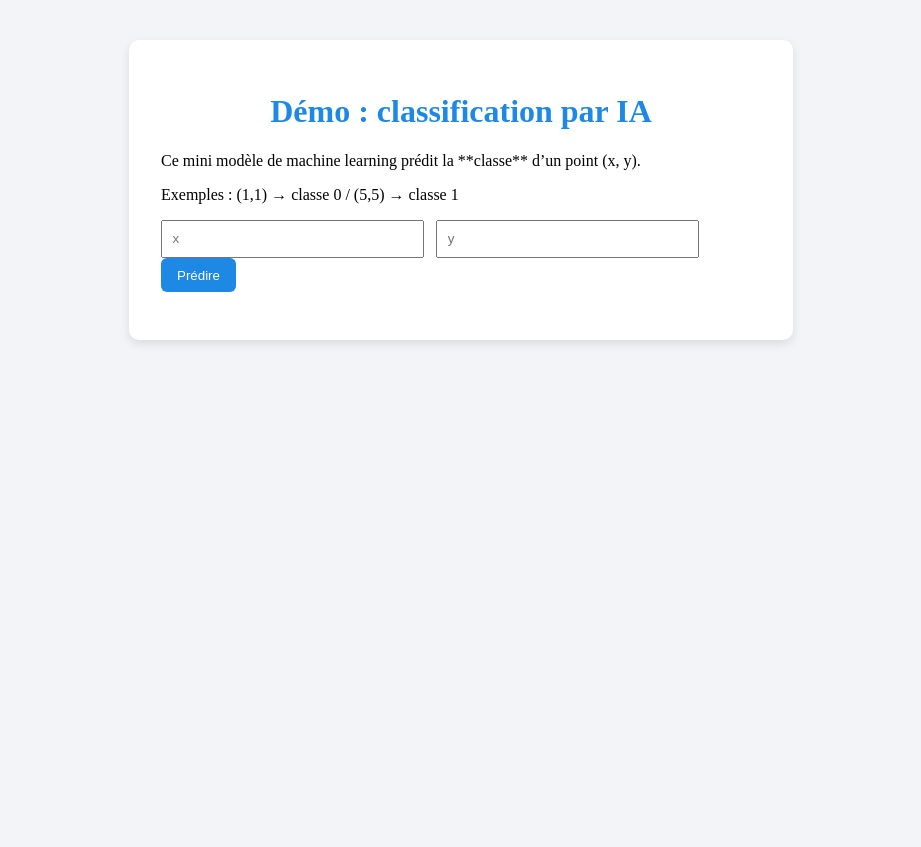
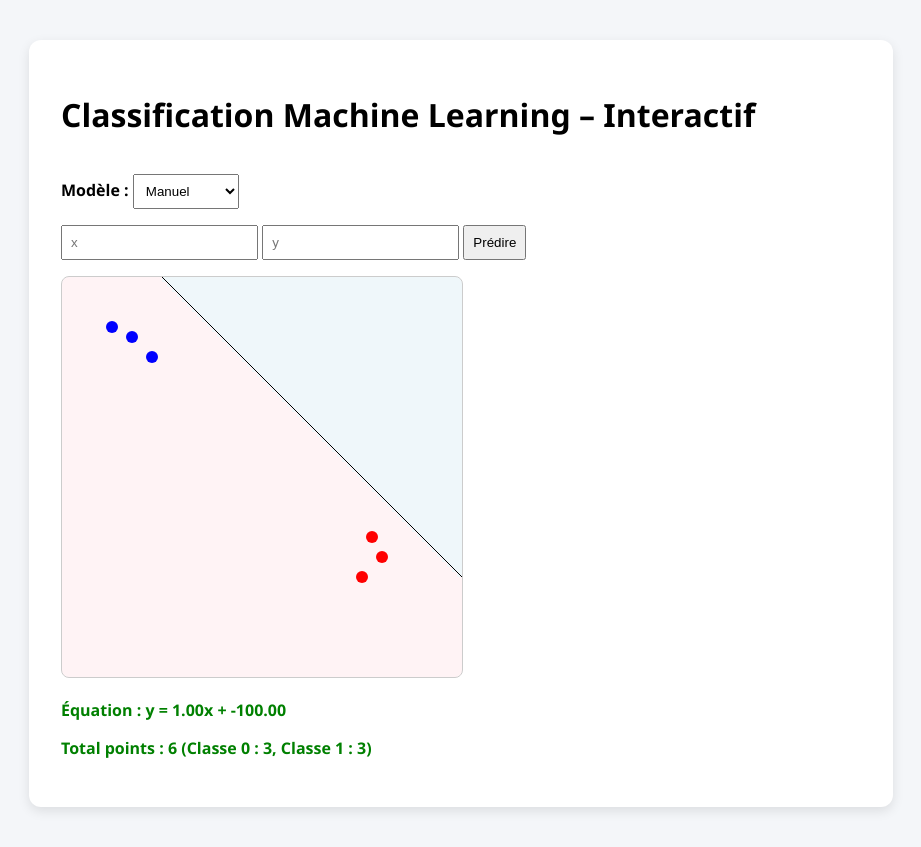
Before and after one commit to EJM0101/explorateur-ia, a Django app: template ml/templates/ml/index.html in a window 1280 px wide. Shown: the whole page, without its empty margins (179-1100 px from the left). Before the commit the page ends 344 px from the top, so only its background shows below. Run offline with Django 4.2, Linux system fonts and the light colour scheme; the template is opened without the code that fills it, so the values that code supplies are empty.

Commit message:
Update index.html

```diff
--- a/ml/templates/ml/index.html
+++ b/ml/templates/ml/index.html
@@ -2,74 +2,171 @@
 <html lang="fr">
 <head>
   <meta charset="UTF-8">
-  <title>Apprentissage automatique (ML)</title>
+  <title>Mini-App ML Interactive</title>
   <style>
     body {
-      background: #f2f4f8;
+      font-family: 'Segoe UI', sans-serif;
+      background: #f4f6f9;
       padding: 2rem;
     }
     .container {
-      max-width: 600px;
+      max-width: 800px;
       margin: auto;
       background: white;
       padding: 2rem;
-      border-radius: 10px;
-      box-shadow: 0 4px 10px rgba(0,0,0,0.1);
+      border-radius: 12px;
+      box-shadow: 0 4px 12px rgba(0,0,0,0.1);
     }
-    h1 {
-      text-align: center;
-      color: #1e88e5;
+    canvas {
+      border: 1px solid #ccc;
+      border-radius: 8px;
+      margin-top: 1rem;
     }
-    input {
-      padding: 0.6rem;
-      width: 40%;
-      margin-right: 0.5rem;
+    input, button, select {
+      margin-top: 1rem;
+      padding: 0.5rem;
     }
-    button {
-      padding: 0.6rem 1rem;
-      background: #1e88e5;
-      color: white;
-      border: none;
-      border-radius: 6px;
-      cursor: pointer;
-    }
-    .result {
+    #output {
       margin-top: 1rem;
       font-weight: bold;
-      color: #2e7d32;
+      color: green;
     }
   </style>
 </head>
 <body>
   <div class="container">
-    <h1>Démo : classification par IA</h1>
-    <p>Ce mini modèle de machine learning prédit la **classe** d’un point (x, y).</p>
-    <p>Exemples : (1,1) → classe 0 / (5,5) → classe 1</p>
+    <h1>Classification Machine Learning – Interactif</h1>
+    <label for="modelSelect"><strong>Modèle :</strong></label>
+    <select id="modelSelect" onchange="drawAll()">
+      <option value="manuel">Manuel</option>
+      <option value="regression">Régression</option>
+    </select>
 
-    <input type="number" id="x" step="0.1" placeholder="x">
-    <input type="number" id="y" step="0.1" placeholder="y">
-    <button onclick="predict()">Prédire</button>
+    <br>
+    <input type="number" id="x" placeholder="x">
+    <input type="number" id="y" placeholder="y">
+    <button onclick="classer()">Prédire</button>
 
-    <div class="result" id="output"></div>
+    <canvas id="canvas" width="400" height="400"></canvas>
+    <div id="output"></div>
   </div>
 
   <script>
-    function predict() {
-      const x = document.getElementById('x').value;
-      const y = document.getElementById('y').value;
-      const form = new FormData();
-      form.append('x', x);
-      form.append('y', y);
+    const canvas = document.getElementById('canvas');
+    const ctx = canvas.getContext('2d');
+    const output = document.getElementById('output');
+    const modelSelect = document.getElementById('modelSelect');
 
-      fetch('/ml/predict/', {
-        method: 'POST',
-        body: form
-      })
-      .then(res => res.json())
-      .then(data => {
-        document.getElementById('output').innerText = data.classe;
-      });
+    const points = [
+      { x: 50, y: 50, label: 0 },
+      { x: 70, y: 60, label: 0 },
+      { x: 90, y: 80, label: 0 },
+      { x: 300, y: 300, label: 1 },
+      { x: 320, y: 280, label: 1 },
+      { x: 310, y: 260, label: 1 },
+    ];
+
+    let model = {
+      a: 1,
+      b: -100,
+      predict(x, y) {
+        return y > (this.a * x + this.b) ? 1 : 0;
+      },
+      getEquation() {
+        return `y = ${this.a.toFixed(2)}x + ${this.b.toFixed(2)}`;
+      },
+      computeRegression() {
+        const xs = points.map(p => p.x);
+        const ys = points.map(p => p.y);
+        const meanX = xs.reduce((a, b) => a + b, 0) / xs.length;
+        const meanY = ys.reduce((a, b) => a + b, 0) / ys.length;
+
+        let num = 0, den = 0;
+        for (let i = 0; i < xs.length; i++) {
+          num += (xs[i] - meanX) * (ys[i] - meanY);
+          den += (xs[i] - meanX) ** 2;
+        }
+        model.a = num / den;
+        model.b = meanY - model.a * meanX;
+      }
+    };
+
+    function drawAll(extraPoint = null) {
+      if (modelSelect.value === "regression") model.computeRegression();
+
+      ctx.clearRect(0, 0, canvas.width, canvas.height);
+      drawBackgroundZones();
+
+      // Ligne de séparation
+      ctx.beginPath();
+      ctx.moveTo(0, model.b);
+      ctx.lineTo(canvas.width, model.a * canvas.width + model.b);
+      ctx.strokeStyle = 'black';
+      ctx.stroke();
+
+      for (let p of points) {
+        drawPoint(p.x, p.y, p.label === 0 ? 'blue' : 'red');
+      }
+
+      if (extraPoint) {
+        drawPoint(extraPoint.x, extraPoint.y, extraPoint.color);
+      }
+
+      updateStats();
     }
+
+    function drawBackgroundZones() {
+      const step = 5;
+      for (let x = 0; x < canvas.width; x += step) {
+        for (let y = 0; y < canvas.height; y += step) {
+          const label = model.predict(x, y);
+          ctx.fillStyle = label === 0 ? 'rgba(173, 216, 230, 0.2)' : 'rgba(255, 192, 203, 0.2)';
+          ctx.fillRect(x, y, step, step);
+        }
+      }
+    }
+
+    function drawPoint(x, y, color) {
+      ctx.beginPath();
+      ctx.arc(x, y, 6, 0, 2 * Math.PI);
+      ctx.fillStyle = color;
+      ctx.fill();
+    }
+
+    function updateStats() {
+      const total = points.length;
+      const nb0 = points.filter(p => p.label === 0).length;
+      const nb1 = total - nb0;
+      const eq = model.getEquation();
+      output.innerHTML = `
+        <p><strong>Équation :</strong> ${eq}</p>
+        <p><strong>Total points :</strong> ${total} (Classe 0 : ${nb0}, Classe 1 : ${nb1})</p>
+      `;
+    }
+
+    function classer() {
+      const x = parseFloat(document.getElementById('x').value);
+      const y = parseFloat(document.getElementById('y').value);
+      if (isNaN(x) || isNaN(y)) return;
+
+      if (modelSelect.value === "regression") model.computeRegression();
+      const prediction = model.predict(x, y);
+      const color = prediction === 0 ? 'blue' : 'red';
+
+      let currentY = 0;
+      const interval = setInterval(() => {
+        drawAll({ x, y: currentY, color });
+        currentY += 10;
+        if (currentY >= y) {
+          clearInterval(interval);
+          points.push({ x, y, label: prediction });
+          drawAll();
+          output.innerHTML += `<p><strong>Dernière prédiction :</strong> Classe ${prediction}</p>`;
+        }
+      }, 20);
+    }
+
+    drawAll();
   </script>
 </body>
 </html>
```
